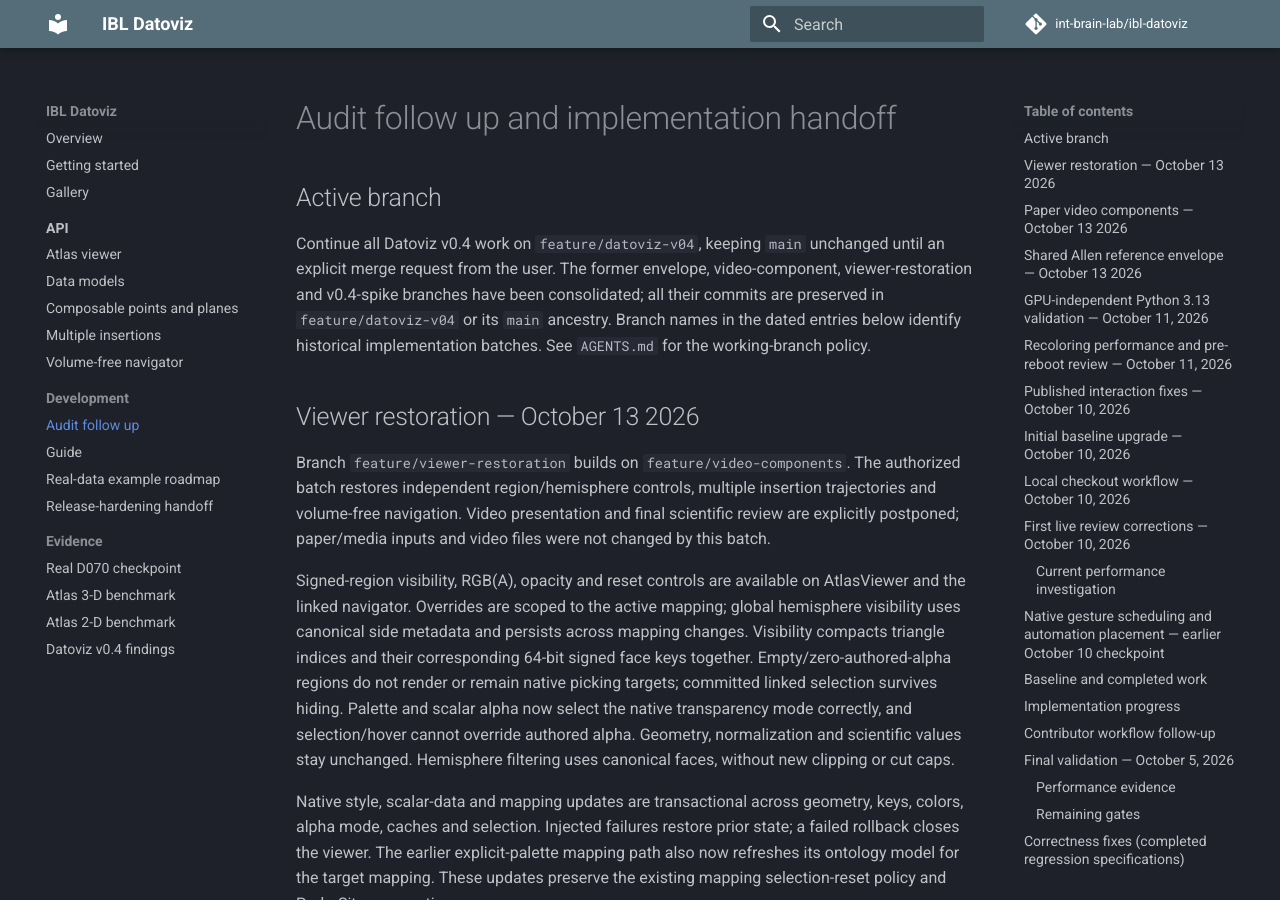
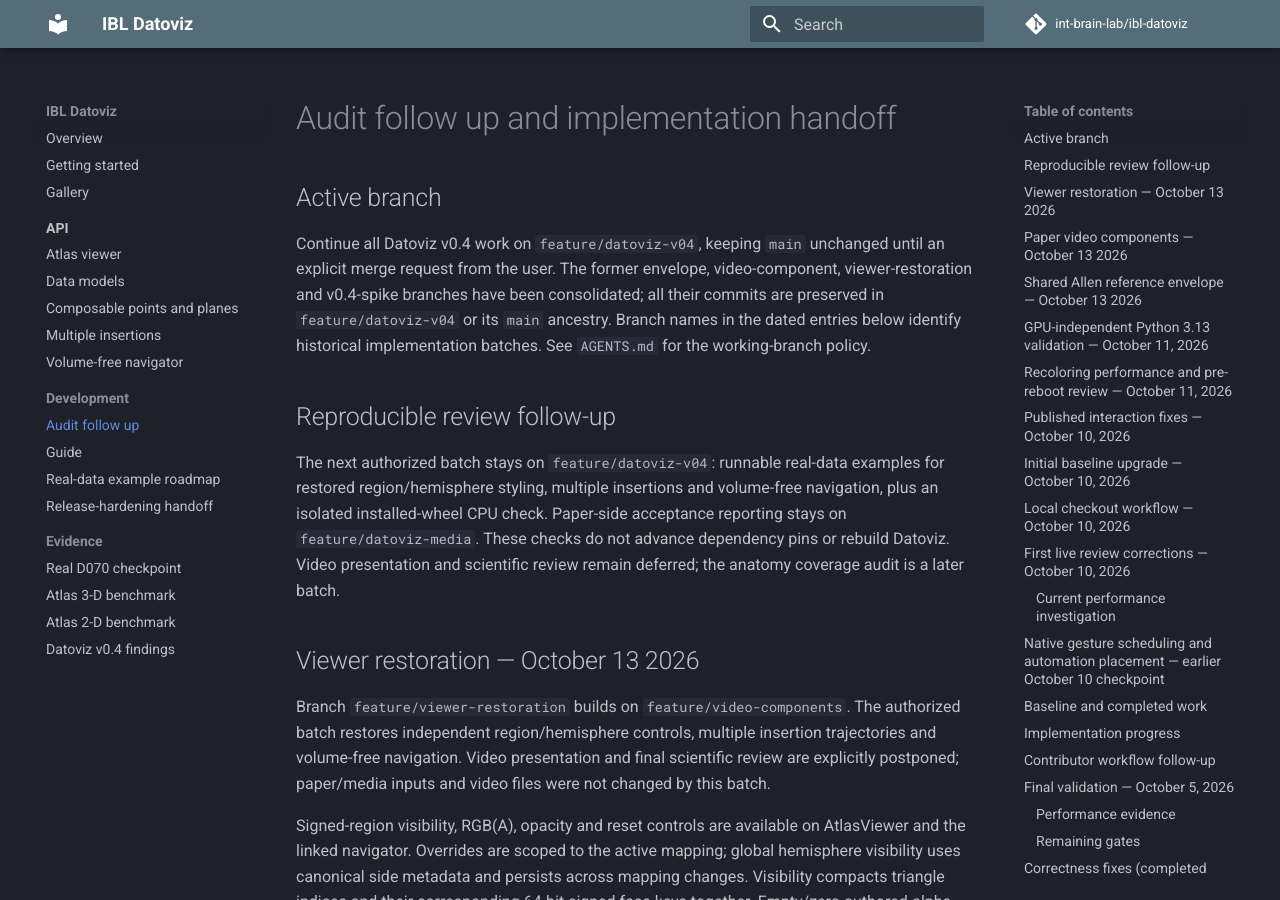
Before and after one commit to int-brain-lab/ibl-datoviz, an MkDocs documentation site: the page built from docs/NEXT_STEPS.md, in a window 1280 px wide and 900 px high. Built offline with MkDocs 1.6.1 and Material for MkDocs 9.7.7, drawn with Linux system fonts in a browser that asks for light colours; comment, search, counter and statistics services are not loaded.

Commit message:
Record reproducible review follow-up on v0.4 branch

```diff
--- a/docs/NEXT_STEPS.md
+++ b/docs/NEXT_STEPS.md
@@ -8,6 +8,15 @@ video-component, viewer-restoration and v0.4-spike branches have been consolidat
 all their commits are preserved in `feature/datoviz-v04` or its `main` ancestry.
 Branch names in the dated entries below identify historical implementation batches.
 See `AGENTS.md` for the working-branch policy.
+
+## Reproducible review follow-up
+
+The next authorized batch stays on `feature/datoviz-v04`: runnable real-data
+examples for restored region/hemisphere styling, multiple insertions and
+volume-free navigation, plus an isolated installed-wheel CPU check. Paper-side
+acceptance reporting stays on `feature/datoviz-media`. These checks do not
+advance dependency pins or rebuild Datoviz. Video presentation and scientific
+review remain deferred; the anatomy coverage audit is a later batch.
 
 ## Viewer restoration — October 13 2026
 
```
